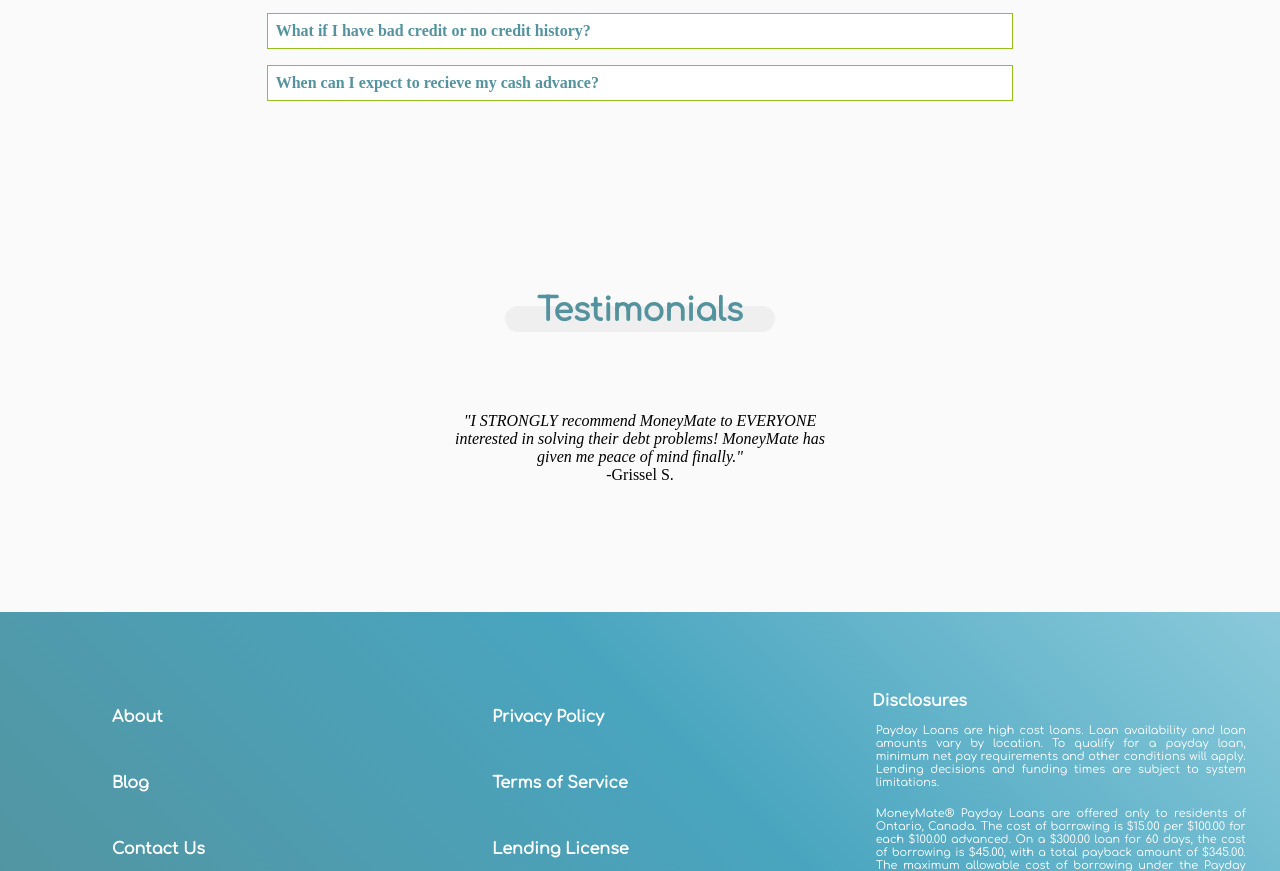
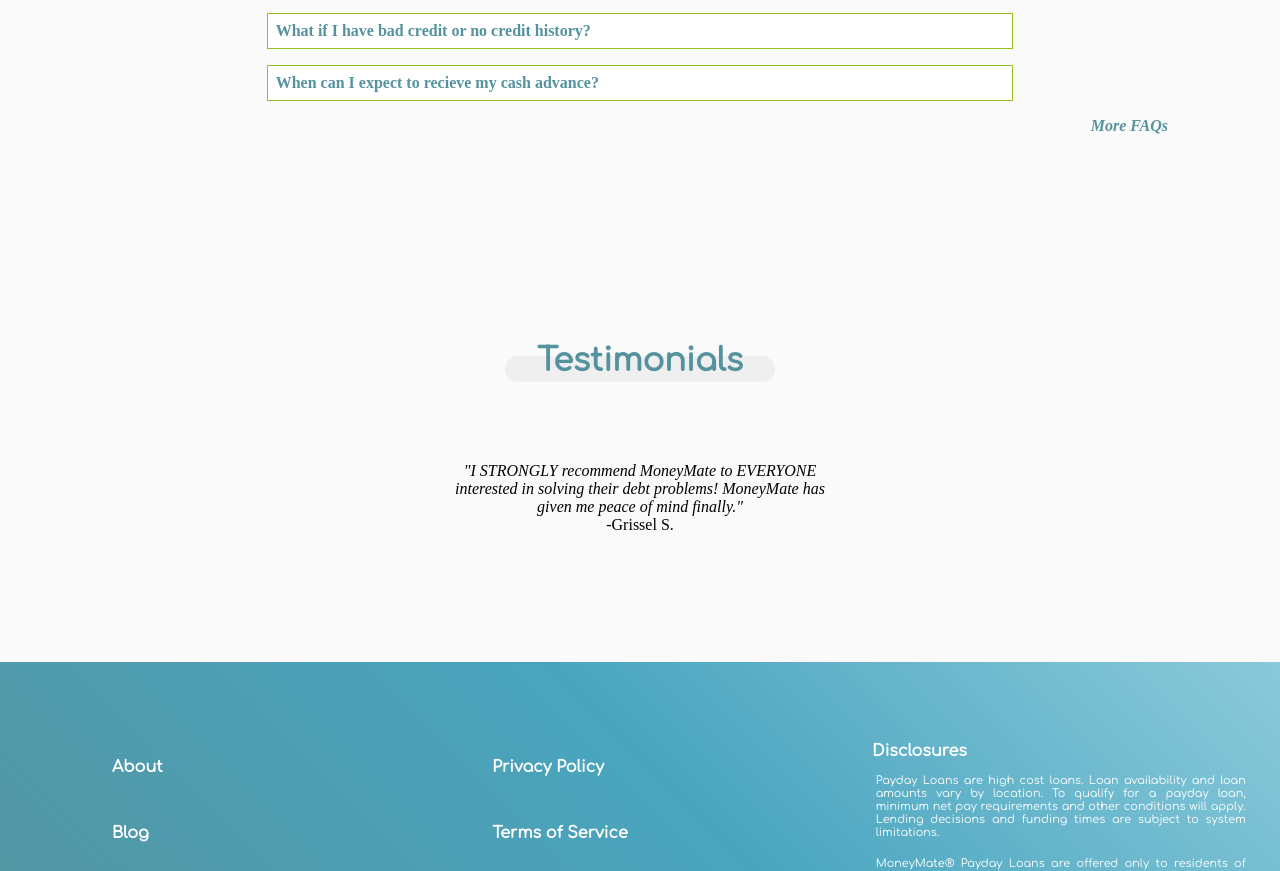
Before and after one commit to FIININC/MoneyMate, a website: page app/index.html in a window 1280 px wide. Shown: the part 3518-4389 px from the top of the page. Drawn offline with Linux system fonts and the light colour scheme; a web font is replaced by a local one.

Commit message:
landing page tweakings

```diff
--- a/app/index.html
+++ b/app/index.html
@@ -256,7 +256,7 @@
                     <div class="faq-questions-before">What if I have bad credit or no credit history?</div>
                     <div class="faq-questions-before">When can I expect to recieve my cash advance?</div>
                 </div>
-
+                <p class="link-text">More FAQs</p>
             </div>
         </section>
         <!-- SECTION: FAQ : Ends -->
--- a/app/scss/main.scss
+++ b/app/scss/main.scss
@@ -487,6 +487,7 @@ mark {
 		font-family: $body-font;
 		color: $subheader-color;
 		font-size: 1em;
+		font-style: italic;
 
 		a{
 			text-decoration: none;
```
Also changed, not shown: app/css/styles.min.css, app/scss/main.css, app/scss/main.min.css.
